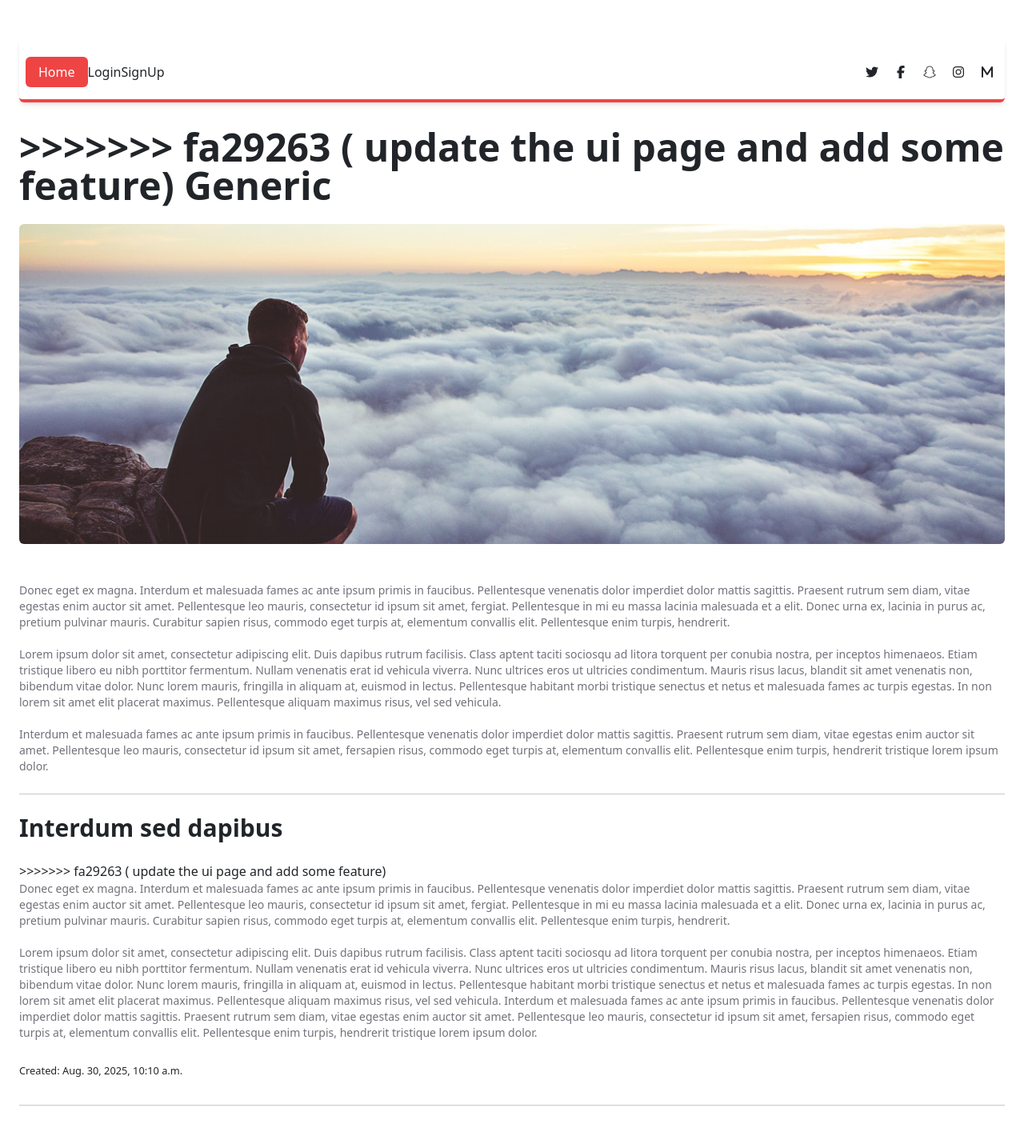
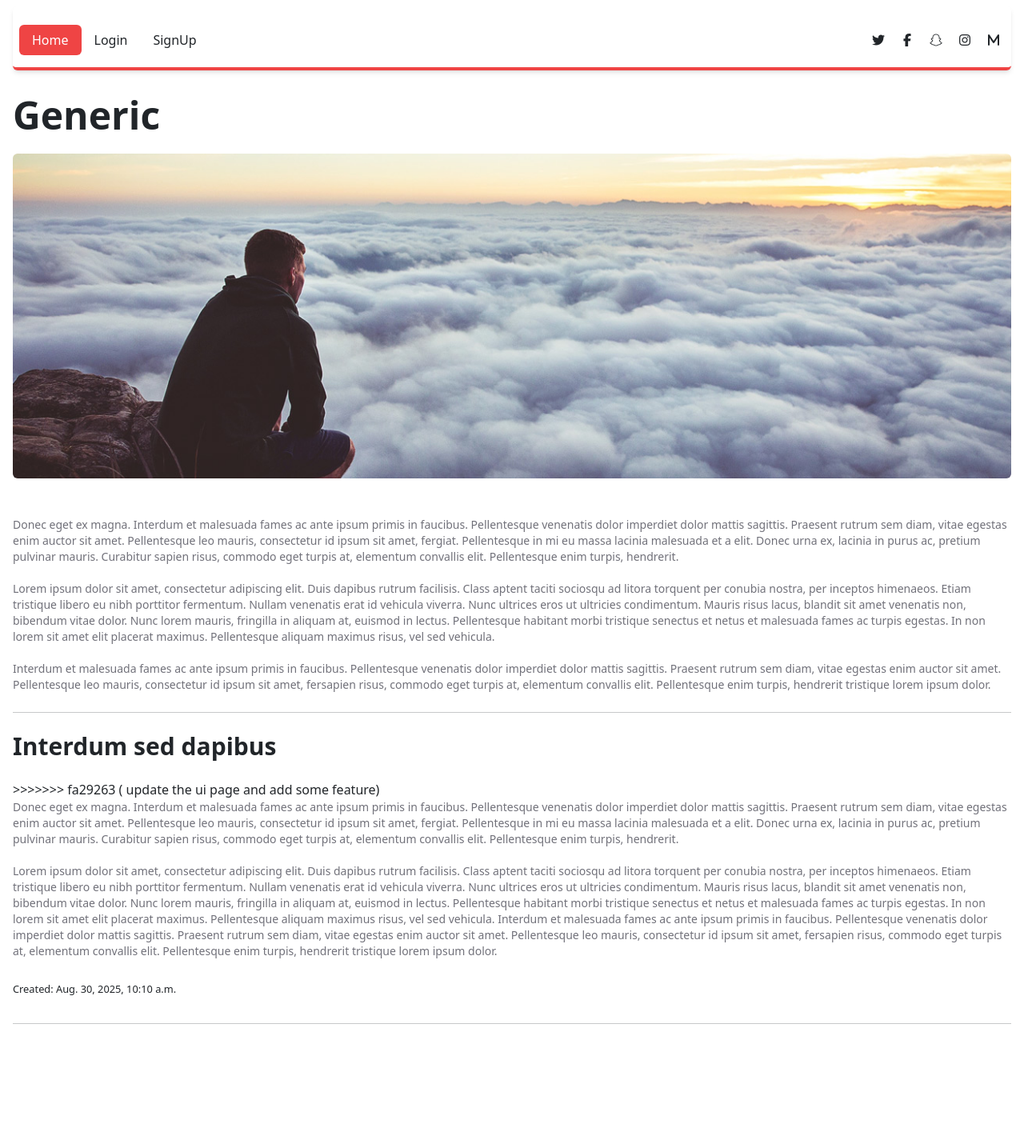
Before and after one commit to shivam-bind/My-Project, a Django app: page / in a window 1280 px wide. Shown: the whole page at 80% size. After the commit the page ends 1280 px from the top, so only its background shows below. Run offline with Django 5.2, Linux system fonts and the light colour scheme; data comes from the database, SQL or seed files in the repository; some libraries are stand-ins or nearby versions.

Commit message:
Added image field migration and updated templates for post detail/list

```diff
--- a/blog/templates/blog/base.html
+++ b/blog/templates/blog/base.html
@@ -10,8 +10,8 @@
         <link rel="stylesheet" href="https://cdnjs.cloudflare.com/ajax/libs/font-awesome/7.0.0/css/all.min.css" integrity="sha512-DxV+EoADOkOygM4IR9yXP8Sb2qwgidEmeqAEmDKIOfPRQZOWbXCzLC6vjbZyy0vPisbH2SyW27+ddLVCN+OMzQ==" crossorigin="anonymous" referrerpolicy="no-referrer" />
         <!-- <link rel="stylesheet" href="{% static 'css/blog.css' %}"> -->
     </head>
-    <body class="p-4 mt-4">
-        <header class="flex justify-between ml-0 mr-0 mt-0 p-0 mb-8 border-b-4 border-red-500 h-20 rounded  sticky top-0 bg-white shadow-md">
+    <body class="p-2 mt-0 ml-2 mr-2">
+        <header class="flex justify-between ml-0 mr-0 mt-0 p-0 mb-2 border-b-4 border-red-500 h-20 rounded  sticky top-0 bg-white shadow-md">
 
             <div class="flex justify-between items-center justify-center ml-2 mb-2">
                     <ul class="flex justify-between items-center justify-center mb-2 mt-4 w-90">
@@ -29,8 +29,8 @@
                                     </form>
                                 </li>
                                 {% else %}
-                            <li><a href="{% url 'login' %}">Login</a></li>
-                            <li><a href="{% url 'signup' %}">SignUp</a></li>
+                            <li><a href="{% url 'login' %}"  class=" px-3 py-2 hover:text-red-500 visited:text-purple-600 hover:shadow-lg rounded trnsform transition {% if request.resolver_match.url_name == 'login' %} bg-red-500 text-white {% endif %}">Login</a></li>
+                            <li><a href="{% url 'signup' %}"  class=" px-3 py-2 hover:text-red-500 visited:text-purple-600 hover:shadow-lg rounded trnsform transition {% if request.resolver_match.url_name == 'signup' %} bg-red-500 text-white {% endif %}">SignUp</a></li>
 
                             {% endif %}
                     </ul>
--- a/blog/templates/blog/post_detail.html
+++ b/blog/templates/blog/post_detail.html
@@ -1,7 +1,7 @@
 {% extends 'blog/base.html' %}
 {% block content %}
 <article class="font-sans mb-8 w-full">
-    <h1 class="mt-0 mb-4 ml-0 text-5xl font-bold hover:text-red-500 visited:text-purple-600 hover:shadow-lg rounded trnsform transition">{{ post.title }}</h1>
+    <h1 class="mt-4 mb-4 ml-0 text-5xl font-bold hover:text-red-500 visited:text-purple-600 hover:shadow-lg rounded trnsform transition">{{ post.title }}</h1>
 
     {% if post.image %}
         <img src="{{ post.image.url }}" alt="{{ post.title }}" class="w-full mb-12 rounded">
--- a/blog/templates/blog/post_list.html
+++ b/blog/templates/blog/post_list.html
@@ -4,8 +4,7 @@
     {% block content %}
     {% for post in posts %}
     <article class="font-sans">
-        <h2 class="mt-0 mb-4 ml-0 text-5xl font-bold hover:text-red-500 visited:text-purple-600 hover:shadow-lg rounded trnsform transition">
->>>>>>> fa29263 ( update the ui page and add some feature)
+        <h2 class="mt-4 mb-4 ml-0 text-5xl font-bold hover:text-red-500 visited:text-purple-600 hover:shadow-lg rounded trnsform transition">
             <a href="{% url 'post_detail' pk=post.pk %}">{{ post.title }}</a>
         </h2>
 
```
Also changed, not shown: blog/migrations/0003_post_image.py (added).
